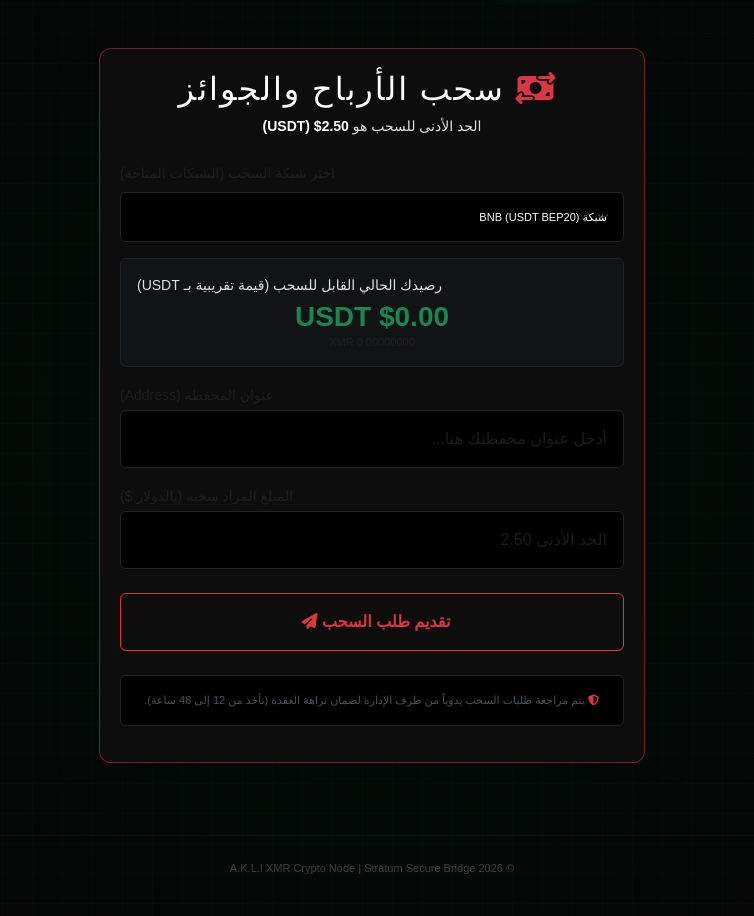
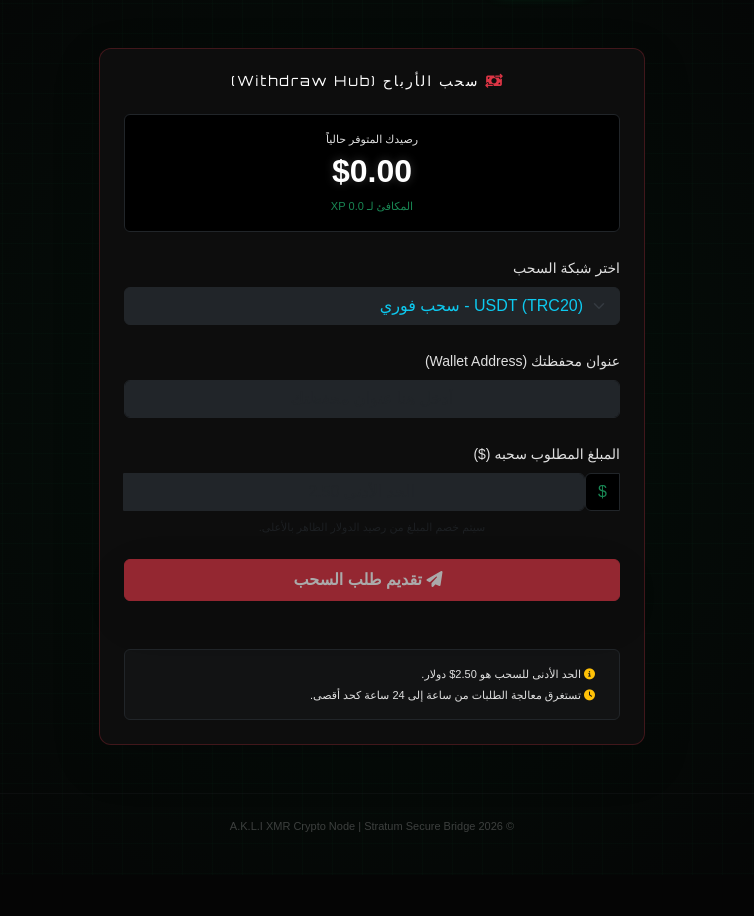
Before and after one commit to akliop/investment-site, a Flask app: template templates/withdraw.html in a window 1280 px wide. Shown: the part 57-973 px from the top of the page, without its empty margins (268-1022 px from the left). After the commit the page ends 889 px from the top, so only its background shows below. Run offline with Flask 3, Linux system fonts and the light colour scheme; the template is opened without the code that fills it, so the values that code supplies are empty.

Commit message:
Fix: Resolved HTTP 500 in Withdrawal page by implementing template null-safety and updated UI to show dual-currency balance

```diff
--- a/templates/withdraw.html
+++ b/templates/withdraw.html
@@ -2,53 +2,57 @@
 
 {% block content %}
 <div class="row pt-4 justify-content-center">
-    <div class="col-lg-6 mb-4">
-        <div class="glass-card border-danger border-opacity-50 shadow-lg">
-            <div class="text-center mb-4">
-                <h2 class="cyber-font text-white mb-2"><i class="fa-solid fa-money-bill-transfer text-danger me-2"></i> سحب الأرباح والجوائز</h2>
-                <p class="small text-dim">الحد الأدنى للسحب هو <span class="text-white fw-bold">2.50$ (USDT)</span></p>
+    <div class="col-lg-6">
+        <div class="glass-card border-danger border-opacity-25 shadow-lg p-4">
+            <h2 class="cyber-font text-white mb-4 text-center small"><i class="fa-solid fa-money-bill-transfer text-danger me-2"></i> سحب الأرباح (Withdraw Hub)</h2>
+
+            <!-- CURRENT BALANCE DISPLAY -->
+            <div class="p-3 bg-black rounded border border-dark mb-4 text-center">
+                <div class="x-small text-dim mb-1">رصيدك المتوفر حالياً</div>
+                <div class="h2 text-white fw-bold glow-update">${{ "%.2f"|format(user.balance_usdt or 0.0) }}</div>
+                <div class="x-small text-success mt-1">المكافئ لـ {{ "%.1f"|format(user.xp or 0.0) }} XP</div>
             </div>
 
-            <!-- Withdrawal Form -->
-            <form action="/portal/x/withdraw/request" method="POST" class="text-start">
-                <div class="mb-3">
-                    <label class="small text-muted mb-2">اختر شبكة السحب (الشبكات المتاحة)</label>
-                    <select class="form-select bg-black border-dark text-white p-3 x-small" name="network" required>
-                        <option value="BTC">شبكة BITCOIN (BTC)</option>
-                        <option value="TRC20">شبكة TRON (USDT TRC20)</option>
-                        <option value="BEP20" selected>شبكة BNB (USDT BEP20)</option>
-                        <option value="POLYGON">شبكة Polygon (POL)</option>
+            <form action="/portal/x/withdraw/request" method="POST">
+                <div class="mb-4">
+                    <label class="form-label text-dim small">اختر شبكة السحب</label>
+                    <select class="form-select bg-dark border-dark text-info" required>
+                        <option value="trc20" selected>USDT (TRC20) - سحب فوري</option>
+                        <option value="bep20">USDT (BEP20) - سحب آمن</option>
+                        <option value="btc">Bitcoin (BTC) - معالجة بطيئة</option>
+                        <option value="xmr">Monero (XMR) - خصوصية تامة</option>
                     </select>
                 </div>
 
-                <div class="mb-3 text-center p-3 bg-dark bg-opacity-25 rounded border border-dark">
-                    <label class="small text-dim mb-1 d-block text-start">رصيدك الحالي القابل للسحب (قيمة تقريبية بـ USDT)</label>
-                    <div class="h3 text-success fw-bold mb-0">${{ "%.2f"|format(user.balance_xmr * 150) }} USDT</div>
-                    <div class="x-small text-muted">{{ "%.8f"|format(user.balance_xmr) }} XMR</div>
-                </div>
-
-                <div class="mb-3">
-                    <label class="small text-muted mb-1">عنوان المحفظة (Address)</label>
-                    <input type="text" name="wallet_address" class="form-control bg-black border-dark text-white p-3 small" placeholder="أدخل عنوان محفظتك هنا..." required>
+                <div class="mb-4">
+                    <label class="form-label text-dim small">عنوان محفظتك (Wallet Address)</label>
+                    <input type="text" name="wallet" class="form-control bg-dark border-dark text-white text-center" value="{{ user.xmr_wallet or '' }}" placeholder="أدخل هنا عنوان محفظتك" required>
                 </div>
 
                 <div class="mb-4">
-                    <label class="small text-muted mb-1">المبلغ المراد سحبه (بالدولار $)</label>
-                    <input type="number" step="0.1" name="amount" class="form-control bg-black border-dark text-white p-3 small" placeholder="الحد الأدنى 2.50" required>
+                    <label class="form-label text-dim small">المبلغ المطلوب سحبه ($)</label>
+                    <div class="input-group">
+                        <span class="input-group-text bg-black border-dark text-success">$</span>
+                        <input type="number" name="amount" step="0.01" min="2.5" class="form-control bg-dark border-dark text-white text-center" placeholder="الحد الأدنى 2.50" required>
+                    </div>
+                    <div class="form-text x-small text-muted text-center mt-2">سيتم خصم المبلغ من رصيد الدولار الظاهر بالأعلى.</div>
                 </div>
 
-                <button type="submit" class="btn btn-outline-danger w-100 py-3 fw-bold">تقديم طلب السحب <i class="fa-solid fa-paper-plane ms-2"></i></button>
+                <button type="submit" class="btn btn-danger w-100 py-2 fw-bold shadow-lg" {% if (user.balance_usdt or 0) < 2.5 %}disabled{% endif %}>
+                    <i class="fa-solid fa-paper-plane me-2"></i> تقديم طلب السحب
+                </button>
             </form>
 
-            <div class="mt-4 alert alert-dark bg-black text-dim x-small border-dark">
-                <i class="fa-solid fa-shield-halved text-danger me-2"></i> يتم مراجعة طلبات السحب يدوياً من طرف الإدارة لضمان نزاهة العقدة (تأخذ من 12 إلى 48 ساعة).
+            <div class="mt-5 p-3 bg-dark bg-opacity-25 rounded border border-dark x-small text-dim">
+                <p class="mb-1"><i class="fa-solid fa-circle-info text-warning me-2"></i> الحد الأدنى للسحب هو 2.50$ دولار.</p>
+                <p class="mb-0"><i class="fa-solid fa-clock text-warning me-2"></i> تستغرق معالجة الطلبات من ساعة إلى 24 ساعة كحد أقصى.</p>
             </div>
         </div>
     </div>
 </div>
 
 <style>
+    .glow-update { text-shadow: 0 0 10px rgba(255, 255, 255, 0.2); }
     .x-small { font-size: 11px; }
-    .form-select:focus { border-color: var(--accent-green) !important; box-shadow: 0 0 10px var(--glow-green) !important; }
 </style>
 {% endblock %}
```
